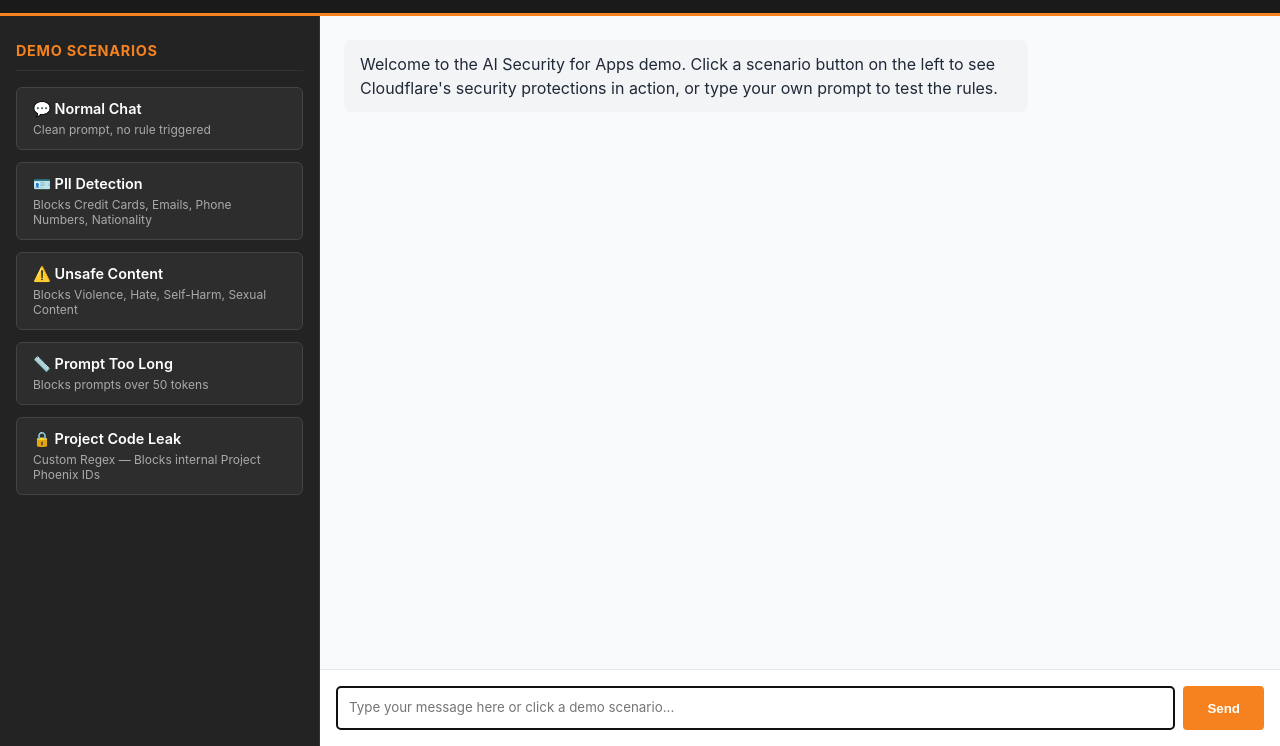
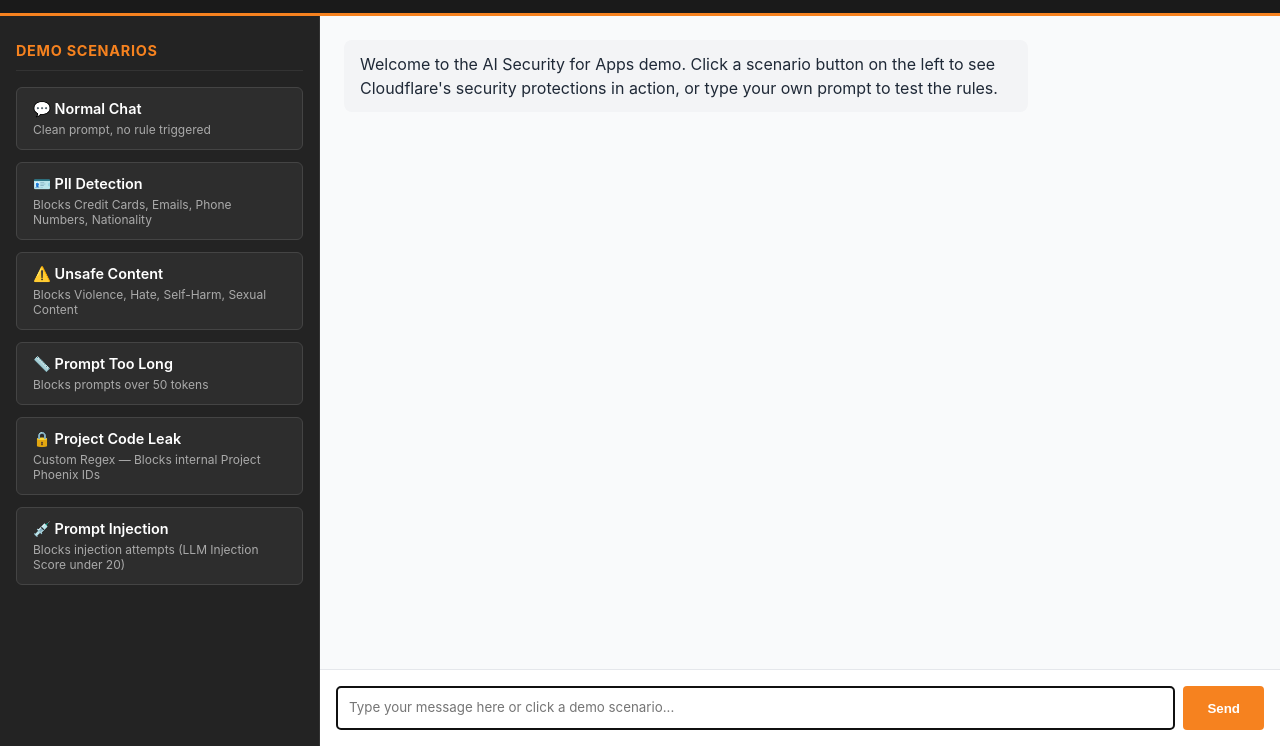
Before and after one commit to scott-robbins/firewall-for-ai, a website: page public/index.html in a window 1280 px wide. Shown: the part 69-815 px from the top of the page. Drawn offline with Linux system fonts and the light colour scheme.

Commit message:
Update index.html - Prompt Injection Button

```diff
--- a/public/index.html
+++ b/public/index.html
@@ -271,6 +271,11 @@
 					<div class="button-title">🔒 Project Code Leak</div>
 					<div class="button-desc">Custom Regex — Blocks internal Project Phoenix IDs</div>
 				</button>
+
+				<button class="demo-button" onclick="fireDemoPrompt('injection')">
+					<div class="button-title">💉 Prompt Injection</div>
+					<div class="button-desc">Blocks injection attempts (LLM Injection Score under 20)</div>
+				</button>
 			</aside>
 
 			<main class="chat-main">
```
